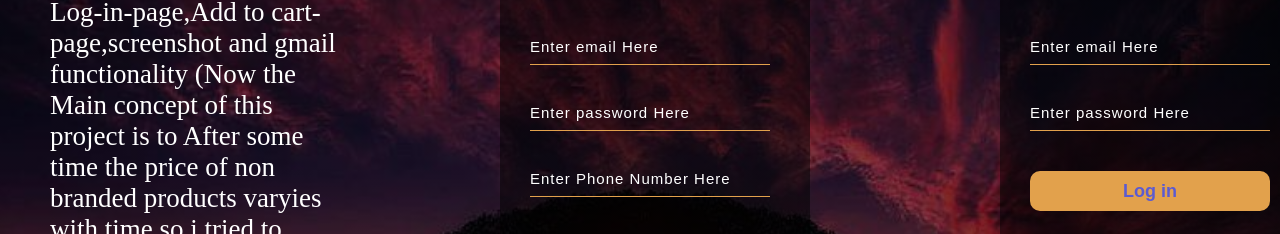
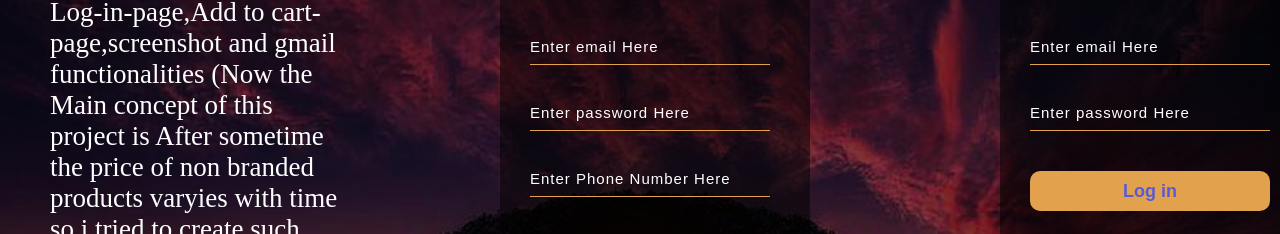
Before and after one commit to AtulSomkuwar/Goodeal, a plain HTML site: page Log-in-page.html in a window 1280 px wide. Shown: the part 177-411 px from the top of the page. Drawn offline with Linux system fonts and the light colour scheme.

Commit message:
Update Log-in-page.html

```diff
--- a/Log-in-page.html
+++ b/Log-in-page.html
@@ -1121,7 +1121,7 @@ margin-left: -340px;
 
         <div class="content" id="information">
           <p>Goodeal Ecommerce site  <br>
-              which contains multiple moving banners ,cards on the products ,Sign-up and Log-in-page,Add to cart-page,screenshot and gmail functionality (Now the Main concept of this project is to After some time the price of non branded products varyies with time so i tried to create such function in this site so customer can wait for sometine till that products value comes in customes preferabble range than he will receicve a screenshot on gmail to buy that product)</p>
+              which contains multiple moving banners ,cards on the products ,Sign-up and Log-in-page,Add to cart-page,screenshot and gmail functionalities (Now the Main concept of this project is After sometime the price of non branded products varyies with time so i tried to create such function in this site so customer can wait for sometime till that products value comes in customes prefferable range than he will receive a screenshot on gmail to buy that product)</p>
 
          </div>
 
```
